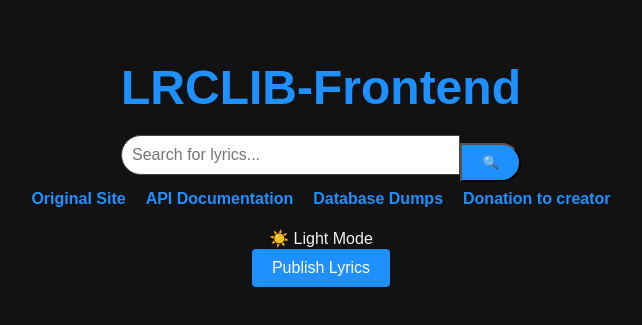
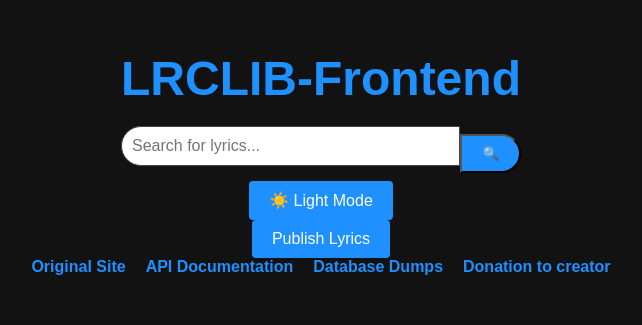
Before and after one commit to LaganYT/LRCLIB-Frontend, a Next.js app: page / in a window 1280 px wide. Shown: the part 243-568 px from the top of the page, without its empty margins (319-961 px from the left). Built offline with nearby package versions, Linux system fonts and the light colour scheme.

Commit message:
clean up

```diff
--- a/pages/index.js
+++ b/pages/index.js
@@ -40,18 +40,16 @@ export default function Home() {
         />
         <button onClick={handleSearch} className="search-button">🔍</button>
       </div>
+        <button onClick={toggleTheme} className="button">
+          {theme === 'light' ? '🌙 Dark Mode' : '☀️ Light Mode'}
+        </button>
+      <button onClick={() => router.push('/publish')} className="button">Publish Lyrics</button>
       <div className="links">
         <a href="https://lrclib.net/">Original Site</a>
         <a href="https://lrclib.net/docs">API Documentation</a>
         <a href="https://lrclib.net/db-dumps">Database Dumps</a>
         <a href="https://github.com/tranxuanthang/lrclib?tab=readme-ov-file#donation">Donation to creator</a>
       </div>
-      <div className="theme-toggle">
-        <button onClick={toggleTheme}>
-          {theme === 'light' ? '🌙 Dark Mode' : '☀️ Light Mode'}
-        </button>
-      </div>
-      <button onClick={() => router.push('/publish')} className="button">Publish Lyrics</button>
     </div>
   );
 }
```
